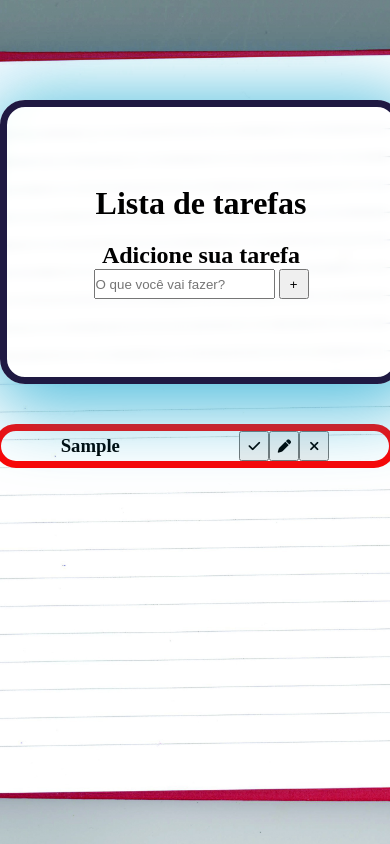
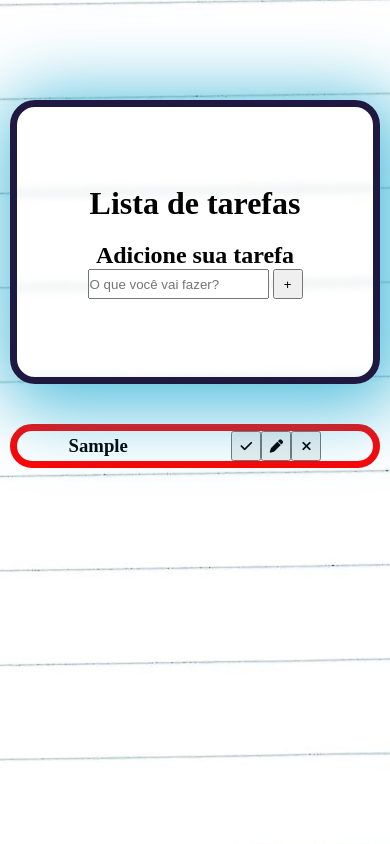
Before and after one commit to eliaszlsp/-to-do-list-, a website: page index.html in a window 390 px wide. Both pictures are taken after typing "Sample" into the empty fields and a click on the button "Adicionar tarefa". Drawn offline with Linux system fonts and the light colour scheme.

Commit message:
responsive

```diff
--- a/index.html
+++ b/index.html
@@ -27,13 +27,13 @@
       <h2>Adicione sua tarefa</h2>
       <div class="form-control">
         <input type="text" id="todo-input" maxlength="20" placeholder="O que você vai fazer?" value="" />
-        <button id="btn-Plus"><i class="fa-thin fa-plus"></i></button>
+        <button aria-label="Adicionar tarefa" id="btn-Plus"><i class="fa-thin fa-plus"></i></button>
       </div>
     </form>
 
 
 
-    <div class="containerFilterSearch">
+    <!-- <div class="containerFilterSearch">
       <form class="Todo-search">
         <!-- <h2>Pesquisar:</h2>
         <div class="search">
@@ -41,19 +41,19 @@
           <button id="erase-button">
             <i class="fa-solid fa-delete-left"></i>
           </button>
-        </div> -->
+        </div>
       </form>
       <div class="filter">
         <!--  <label for="filtro">
           <h2>Filtrar:</h2>
         </label> -->
-        <!--  <select id="opcoes">
+    <!--  <select id="opcoes">
           <option value="all">Todos</option>
           <option value="done">Feitos</option>
           <option value="todo">A Fazer</option>
-        </select> -->
+        </select>
       </div>
-    </div>
+    </div> -->
 
 
   </div>
--- a/style.css
+++ b/style.css
@@ -10,11 +10,11 @@ body {
   flex-direction: column;
   margin: 0 ;
   padding: 0;
-  height: 100vh;
+  height: 100% ;
   background-image: url("./img/notepad-538870.jpg");
   background-position: center center;
-  background-size: cover ;
-  background-repeat: no-repeat;
+  background-size: auto auto;
+  background-repeat: repeat-y;
 
 }
 
@@ -182,71 +182,48 @@ select {
 }
 
 
+@media (max-width: 400px ) {
+  .container{
+    display: flex;
+    align-content: center;
+    justify-content: center;
+    flex-direction: column;
+    height: 17.75rem;
+    width: 95vw;
+    margin: 100px auto 10px;
+    backdrop-filter: blur(.3125rem);
+    border-radius: 1.5625rem;
+    box-shadow: .4375rem .625rem 4.5625rem .9375rem rgba(7, 162, 206, 0.699);
+    border: .4375rem solid #1f1942;
+  }
 
-
-
-
-
-
-
-
-
-
-/* .container {
+  .todo-list {
+    border: .4375rem solid #fd0404;
+    margin-top: 3.125rem;
     display: flex;
     flex-direction: column;
-  justify-content: center;
+    margin-top: 1.875rem;
     align-items: center;
-  background-color: #1affa3;
-  margin: 1.875rem auto;
-  height: 17.75rem;
-  width: 28.125rem;
-  padding: 1.5rem 0 1.5rem 0;
-  border-radius: 0.75rem 0.75rem 0.75rem 0.75rem;
-}
-header {
-  border-bottom: 1px solid gray;
-  display: flex;
-  justify-content: center;
-  margin: 0.625rem;
-  gap: 1.25rem;
+    width: 95vw;
+    justify-content: space-around;
+    border-radius: 4.125rem 4.125rem 4.125rem 4.125rem;
+    -moz-border-radius: 4.125rem 4.125rem 4.125rem 4.125rem;
+    -webkit-border-radius: 4.125rem 4.125rem 4.125rem 4.125rem;
+
   }
 
-.TodoForm {
+  body {
     display: flex;
-  border-bottom: 1px solid gray;
-
-  height: 70px;
+    align-items: center;
     flex-direction: column;
-  margin-left: 0.625rem;
-  align-items: baseline;
-  margin-bottom: 10px;
-}
-
-.containerFilterSearch {
-  display: flex;
-  flex-direction: row;
-  border-bottom: 1px solid gray;
-  height: 80px;
-  gap: 3.125rem;
-  margin: 0.625rem;
-  align-items: center;
-  padding-bottom: 15px;
-  justify-items: center;
-}
-
-.TodoForm h2 {
-  margin-bottom: 10px;
-}
-.search {
-  border-top: #ff3c1a;
+    margin: 0 ;
+    padding: 0;
+    height: 100% ;
+    background-image: url("./img/notepad-538870.jpg");
+    background-position: center center;
+    background-size: auto auto;
+    background-repeat: repeat-y;
   }
 
 
-input {
-  height: 30px;
 }
-select {
-  height: 30px;
-}
- */
```
Lines whose indentation alone changed are shown as unchanged.
